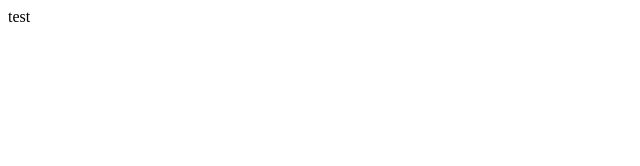
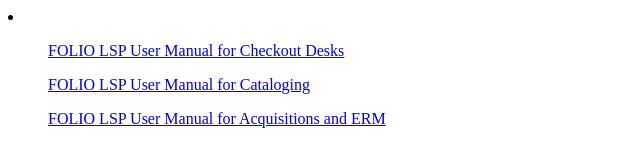
Before and after one commit to Georgia-Southern-University-Libraries/Georgia-Southern-University-Libraries.github.io, a plain HTML site: page index.html in a window 1280 px wide. Shown: the whole page, without its empty margins (0-640 px from the left). Drawn offline with Linux system fonts and the light colour scheme.

Commit message:
Add links to FOLIO LSP manuals

```diff
--- a/index.html
+++ b/index.html
@@ -2,9 +2,13 @@
 <html lang="en">
 <head>
 <meta charset="UTF-8">
-<title>Blank Page</title>
+<title>Georgia Southern University Libraries' GitHub Pages</title>
 </head>
 <body>
-test
+<li>
+  <ul><a href="https://docs.google.com/document/d/14ZFP2O_FJZ9F53-Lkp41-kZTH-LLwSIID9WohmDb1Ug/edit?tab=t.0#heading=h.gjdgxs">FOLIO LSP User Manual for Checkout Desks</a></ul>
+  <ul><a href="https://docs.google.com/document/d/16u9W93g4ca7Z8rQ01IGxp0OWxFp0KnVl6TUGzuSPWtw/edit?tab=t.0">FOLIO LSP User Manual for Cataloging</a></ul>
+  <ul><a href="https://docs.google.com/document/d/1r-vBnpSczBIm48tQBInewBbvWNG4mdvQIYmJUve-3SQ/edit?tab=t.0"> FOLIO LSP User Manual for Acquisitions and ERM</a></ul>
+</li>
 </body>
 </html>
```
